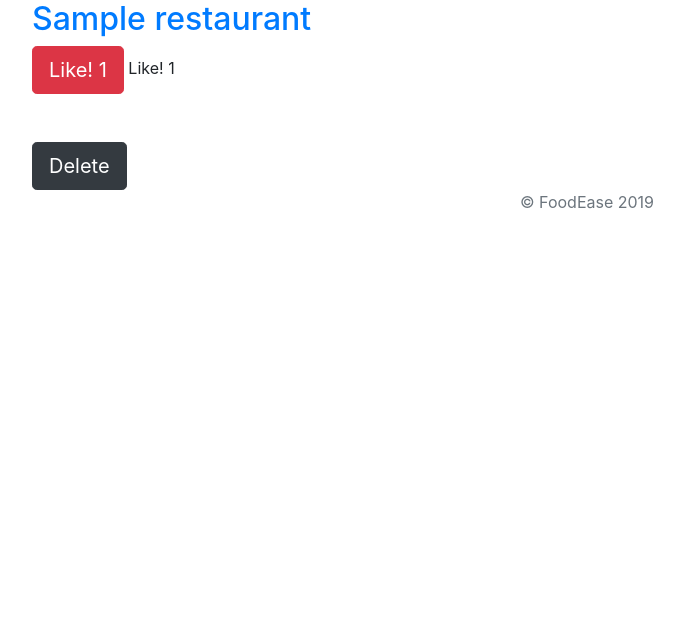
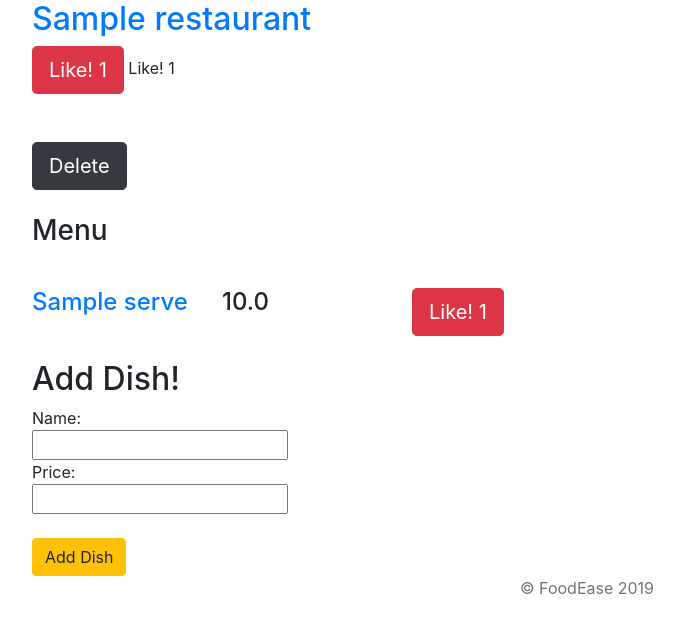
Before and after one commit to llyvonne9/CafeOfAbdu, a Django app: page /restaurant/1 in a window 1280 px wide. Shown: the part 56-690 px from the top of the page, without its empty margins (53-737 px from the left). Run offline with Django 3.2, Linux system fonts and the light colour scheme; tables that the repository leaves empty hold one stand-in row (values such as "Sample post"); some libraries are stand-ins or nearby versions.

Commit message:
merge all

```diff
--- a/FoodEase/restaurant/templates/restaurant/detail.html
+++ b/FoodEase/restaurant/templates/restaurant/detail.html
@@ -33,4 +33,49 @@
   <input type="hidden">
 </form>
 
+<br />
+<h3>Menu</h3>
+<br />
+
+{% for serve in serves.all %}
+<div class="row pt-2">
+  <div class="col-2">
+    <a href=""><h4>{{serve.dname}}</h4></a>
+  </div>
+  <div class="col-2">
+    <h4>{{serve.price}}</h4>
+  </div>
+  <div class="col-2">
+    <!-- <a href=""><button class="btn btn-danger btn-lg">Like!</button></a> -->
+    <a href="javascript:{document.getElementById('like_dish{{serve.id}}').submit()}"><button class="btn btn-danger btn-lg">Like! {{serve.likes}}</button></a>
+
+    <form id="like_dish{{serve.id}}" method="POST" action="{% url 'like_dish' restaurant.id serve.id %}">
+      {% csrf_token %}
+      <input type="hidden">
+    </form>
+
+  </div>
+</div>
+{% endfor%}
+<!-- <p>{{serves}}</p>
+<p>{{restaurants}}</p> -->
+
+<br />
+<h2>Add Dish!</h2>
+
+<form method="POST" action="{% url 'add_dish' restaurant.id %}" enctype="multipart/form-data">
+{% csrf_token %}
+Name:
+<br />
+<input type="text" name="dname" />
+<br />
+Price:
+<br />
+<input type="number" name="price" />
+<br />
+
+<br />
+<input class="btn btn-warning" type="submit" value="Add Dish" />
+</form>
+
 {% endblock %}
--- a/FoodEase/restaurant/urls.py
+++ b/FoodEase/restaurant/urls.py
@@ -7,5 +7,7 @@ urlpatterns = [
     path('<int:restaurant_id>', views.detail,name='detail'),
     path('<int:restaurant_id>/like', views.like,name='like'),
     path('<int:restaurant_id>/delete', views.delete,name='delete'),
+    path('<int:restaurant_id>/add_dish', views.add_dish,name='add_dish'),
+    path('<int:restaurant_id>/<int:serve_id>/like_dish', views.like_dish,name='like_dish'),
 
 ]
--- a/FoodEase/restaurant/views.py
+++ b/FoodEase/restaurant/views.py
@@ -6,6 +6,8 @@ from django.db import models, connection
 import json
 from django.core import serializers
 from django.http import JsonResponse
+from dish import models as dish_models
+from serves import models as serves_models
 # Create your views here.
 # def home(request):
 #     return render(request,'restaurant/home.html')
@@ -58,7 +60,8 @@ def create(request):
 
 def detail(request, restaurant_id):
     restaurant = get_object_or_404(Restaurant, pk = restaurant_id)
-    return render(request, 'restaurant/detail.html',{'restaurant':restaurant})
+    serves = serves_models.Serves.objects.filter(restaurant_id=restaurant_id)
+    return render(request, 'restaurant/detail.html',context={'restaurant':restaurant,'serves':serves})
 
 @login_required
 def like(request, restaurant_id):
@@ -102,3 +105,31 @@ def search(request):
 
     # print(len(restaurants))
     return render(request,'restaurant/search.html',{'search_results':restaurants})
+
+
+@login_required
+def add_dish(request, restaurant_id):
+    if (request.method == 'POST'):
+        if request.POST['dname'] and request.POST['price']:
+            dish = dish_models.Dish()
+            dish.name = request.POST['dname']
+            dish.save()
+            serves = serves_models.Serves()
+            serves.dname = request.POST['dname']
+            serves.restaurant_id = Restaurant.objects.get(pk=restaurant_id)
+            serves.is_speciality = False
+            serves.is_veg = False
+            serves.price =  request.POST['price']
+            serves.save()
+            restaurant = get_object_or_404(Restaurant, pk = restaurant_id)
+            restaurants = Restaurant.objects
+            return render(request,'restaurant/home.html',{'restaurants':restaurants})
+
+
+@login_required
+def like_dish(request, restaurant_id, serve_id):
+    restaurant = get_object_or_404(Restaurant, pk = restaurant_id)
+    serve = get_object_or_404(serves_models.Serves, pk = serve_id)
+    serve.likes += 1
+    serve.save()
+    return redirect('/restaurant/'+ str(restaurant.id))
--- a/FoodEase/serves/models.py
+++ b/FoodEase/serves/models.py
@@ -6,9 +6,10 @@ from dish import models as dish_models
 
 class Serves(models.Model):
     restaurant_id = models.ForeignKey(restaurant_models.Restaurant, on_delete = models.CASCADE)
-    dish_id = models.ForeignKey(dish_models.Dish, on_delete = models.CASCADE)
+    dname = models.CharField(max_length=100,default="")
     ave_rating = models.FloatField(default=0.0)
     ave_wait = models.FloatField(default=0.0)
     is_speciality = models.BooleanField()
     is_veg = models.BooleanField()
     price = models.FloatField()
+    likes = models.IntegerField(default=1)
```
Also changed, not shown: FoodEase/serves/migrations/0002_auto_20190414_1547.py (added), FoodEase/serves/migrations/0003_serves_likes.py (added).
